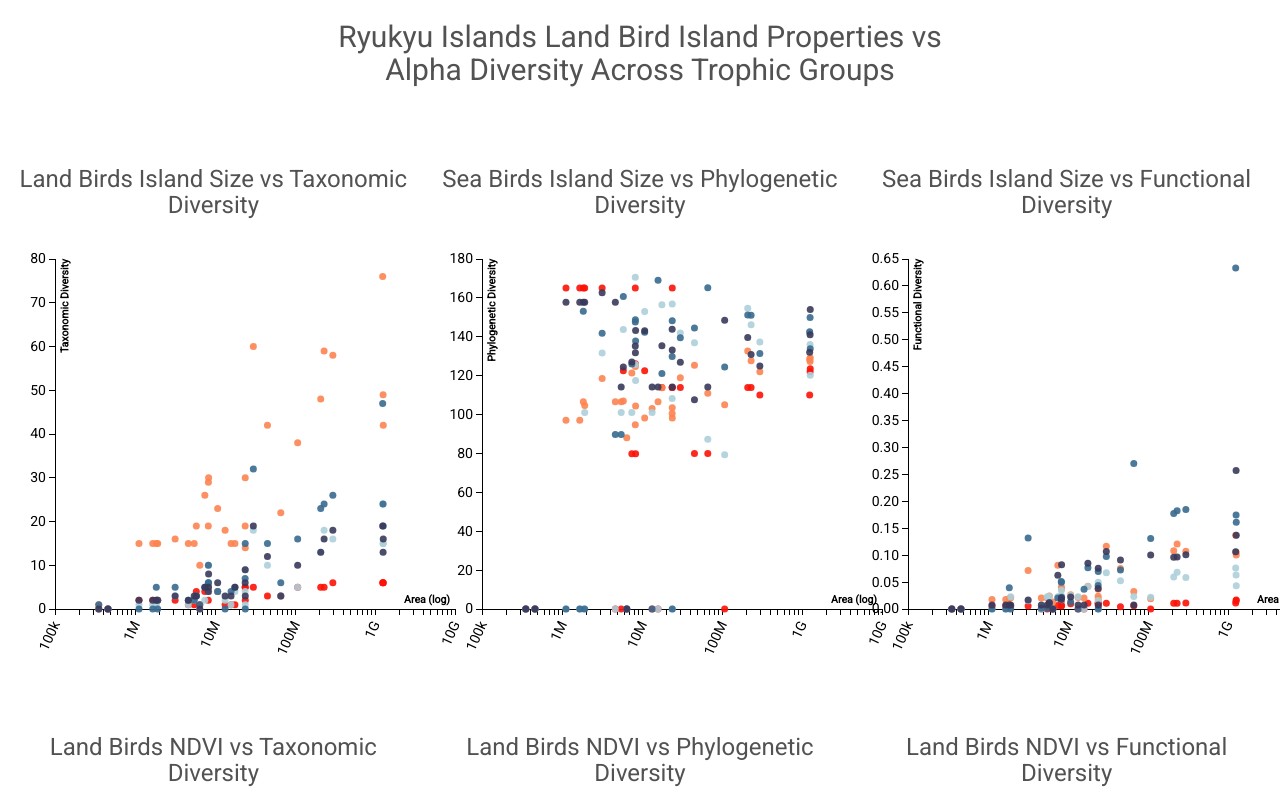
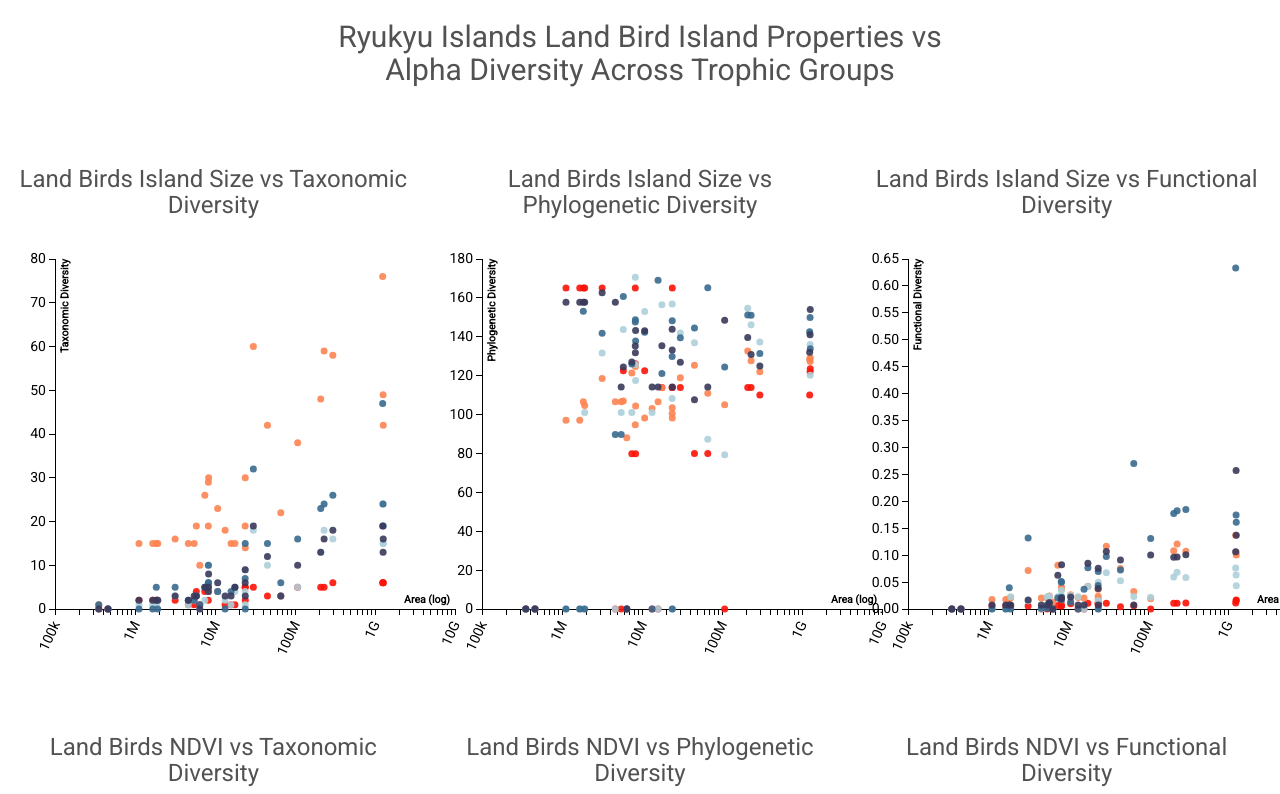
Before and after one commit to jhjanicki/Ryukyu_Bird_Alpha_Trophic, a plain HTML site: page index.html in a window 1280 px wide. Shown: the top 794 px of the page. Drawn offline with nearby package versions, Linux system fonts and the light colour scheme.

Commit message:
sea to land

```diff
--- a/index.html
+++ b/index.html
@@ -97,11 +97,11 @@
 				<div id="area-tax"></div>
 			</div>
 			<div class = "col-md-4">
-				<h3> Sea Birds Island Size vs Phylogenetic Diversity  </h3>
+				<h3> Land Birds Island Size vs Phylogenetic Diversity  </h3>
 				<div id="area-phy"></div>
 			</div>
 			<div class = "col-md-4">
-				<h3> Sea Birds Island Size vs Functional Diversity  </h3>
+				<h3> Land Birds Island Size vs Functional Diversity  </h3>
 				<div id="area-func"></div>
 			</div>
 		</div>
```
